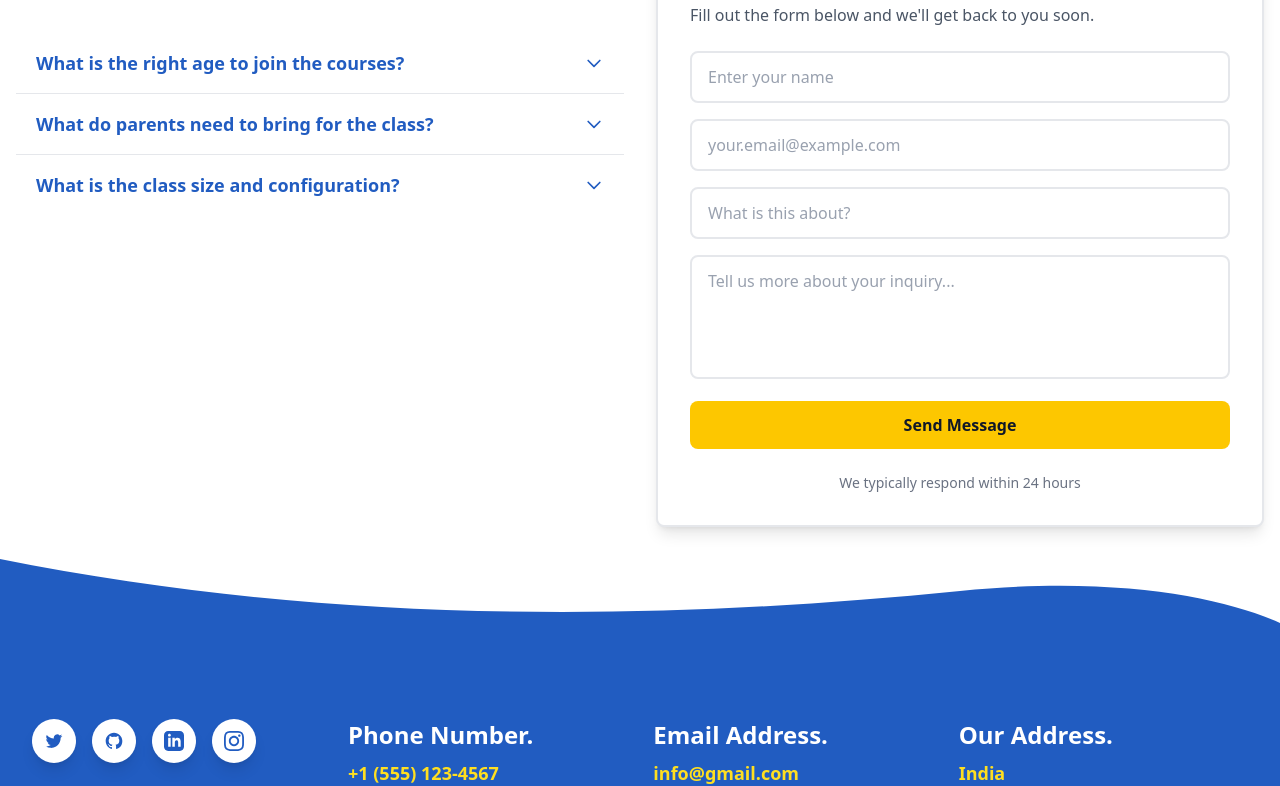
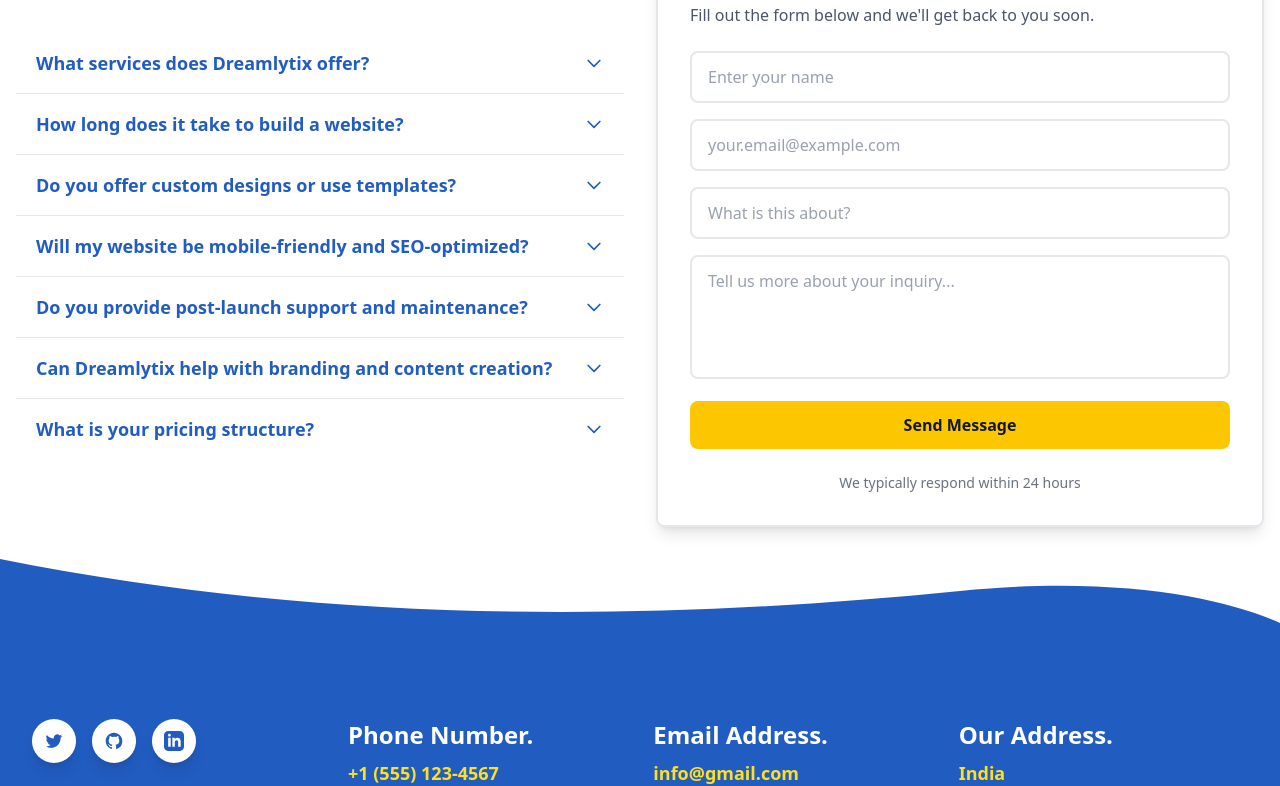
Before and after one commit to Dreamlytix/dreamlytix-next, a Next.js app: page / in a window 1280 px wide. Shown: the part 2305-3091 px from the top of the page. Built offline with nearby package versions, Linux system fonts and the light colour scheme.

Commit message:
footer_section

```diff
--- a/src/components/layout/Footer.tsx
+++ b/src/components/layout/Footer.tsx
@@ -29,7 +29,6 @@ export default function Footer() {
                             <SocialLink href="#" label="Twitter" icon="twitter" />
                             <SocialLink href="#" label="GitHub" icon="github" />
                             <SocialLink href="#" label="LinkedIn" icon="linkedin" />
-                            <SocialLink href="#" label="Instagram" icon="instagram" />
                         </div>
                         <Link href="/" className="flex items-center space-x-2 group">
                             <Image
@@ -120,7 +119,7 @@ export default function Footer() {
                                         placeholder="Enter your email"
                                         className="w-full px-4 py-3 rounded-lg bg-white/10 border border-white/20 text-white placeholder-white/60 focus:outline-none focus:ring-2 focus:ring-yellow-400 focus:border-transparent backdrop-blur-sm"
                                     />
-                                    <button className="w-full px-6 py-3 bg-yellow-400 text-gray-900 font-semibold rounded-lg hover:bg-yellow-300 transition-all duration-300 transform hover:scale-105">
+                                    <button className="cursor-pointer w-full px-6 py-3 bg-yellow-400 text-gray-900 font-semibold rounded-lg hover:bg-yellow-300 transition-all duration-300 transform hover:scale-105">
                                         Subscribe Now
                                     </button>
                                 </div>
@@ -139,9 +138,8 @@ export default function Footer() {
                     <div className="mt-4 md:mt-0 flex space-x-6 text-sm text-white">
                         <span className="flex items-center">
                             Made with <span className="text-red-400 mx-1 animate-pulse">❤️</span>
+                            <span>Dreamlytix</span>
                         </span>
-                        <span>•</span>
-                        <span>Next.js & TypeScript</span>
                     </div>
                 </div>
             </div>
--- a/src/components/sections/Contact/Contact.tsx
+++ b/src/components/sections/Contact/Contact.tsx
@@ -37,16 +37,39 @@ export default function Contact() {
 
     const faqs = [
         {
-            question: "What is the right age to join the courses?",
-            answer: "Our courses are designed for children aged 6-16 years. We have different programs tailored for different age groups to ensure the best learning experience."
+            question: "What services does Dreamlytix offer?",
+            answer:
+                "Dreamlytix provides end-to-end IT services including website development, portfolio and blog creation, e-commerce solutions, customer service systems, and custom fintech platforms. We build everything from simple static sites to full-scale enterprise applications."
         },
         {
-            question: "What do parents need to bring for the class?",
-            answer: "Just bring enthusiasm! We provide all necessary materials including robotics kits, laptops, and learning resources. Students only need to bring their curiosity and creativity."
+            question: "How long does it take to build a website?",
+            answer:
+                "The timeline depends on the project complexity. A basic portfolio website may take 5–10 days, while e-commerce or fintech platforms can take 3–8 weeks. We provide a detailed timeline after understanding your exact requirements."
         },
         {
-            question: "What is the class size and configuration?",
-            answer: "We maintain small class sizes of 6-8 students per instructor to ensure personalized attention. Classes are configured in a collaborative workshop-style setup."
+            question: "Do you offer custom designs or use templates?",
+            answer:
+                "We specialize in fully customized UI/UX designs tailored to your brand. However, if a client prefers a faster and more budget-friendly option, we also provide high-quality template-based solutions."
+        },
+        {
+            question: "Will my website be mobile-friendly and SEO-optimized?",
+            answer:
+                "Yes! All Dreamlytix websites are mobile-responsive, SEO-friendly, and optimized for speed, performance, and user experience across all devices."
+        },
+        {
+            question: "Do you provide post-launch support and maintenance?",
+            answer:
+                "Absolutely. We offer various support and maintenance packages including updates, bug fixes, performance optimization, and content changes to ensure your website continues running smoothly."
+        },
+        {
+            question: "Can Dreamlytix help with branding and content creation?",
+            answer:
+                "Yes. Along with development, we assist with logo creation, brand identity, copywriting, and content strategy to ensure your business presents a strong and consistent digital presence."
+        },
+        {
+            question: "What is your pricing structure?",
+            answer:
+                "Our pricing depends on project scope and complexity. We offer flexible plans from affordable static websites to advanced custom applications. After a quick discussion, we share a transparent quotation with no hidden charges."
         }
     ];
 
```
